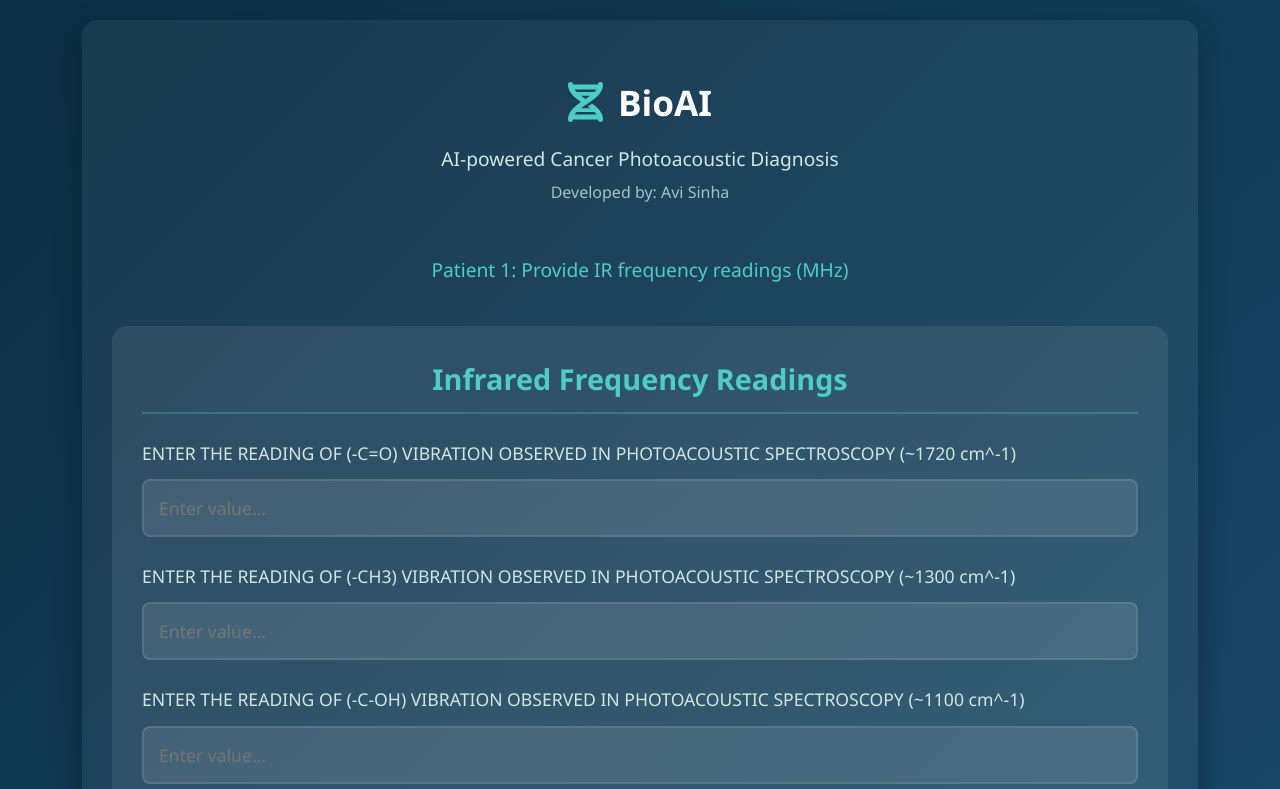
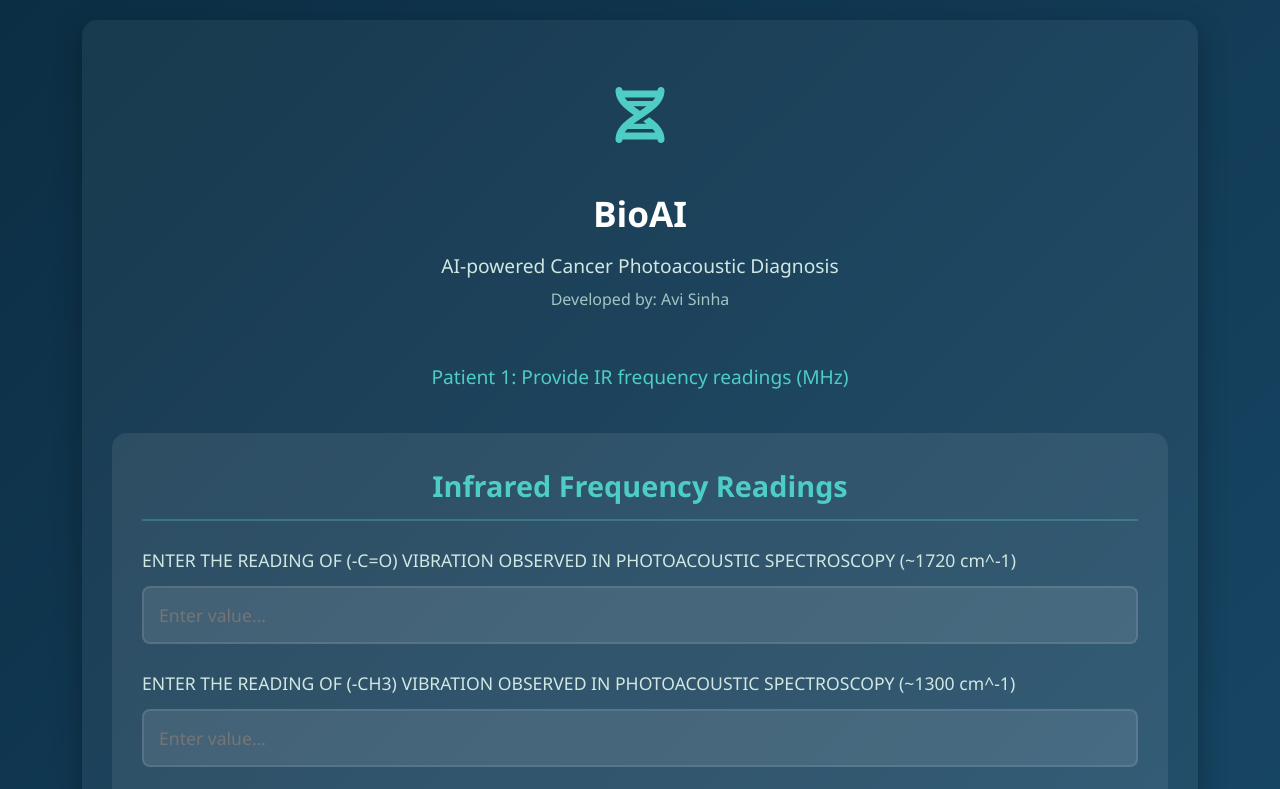
Before and after one commit to avisinha1711-bi/PragnaAI-Model, a plain HTML site: page index.html in a window 1280 px wide. Shown: the top 789 px of the page. Drawn offline with Linux system fonts and the light colour scheme; no server answers.

Commit message:
Update index.html

```diff
--- a/index.html
+++ b/index.html
@@ -39,6 +39,7 @@
 
         .logo {
             display: flex;
+            flex-direction: column;
             justify-content: center;
             align-items: center;
             gap: 15px;
@@ -46,8 +47,9 @@
         }
 
         .logo-icon {
-            font-size: 2.5rem;
+            font-size: 3.5rem;
             color: #4ecdc4;
+            margin-bottom: 10px;
         }
 
         .logo-text {
```
